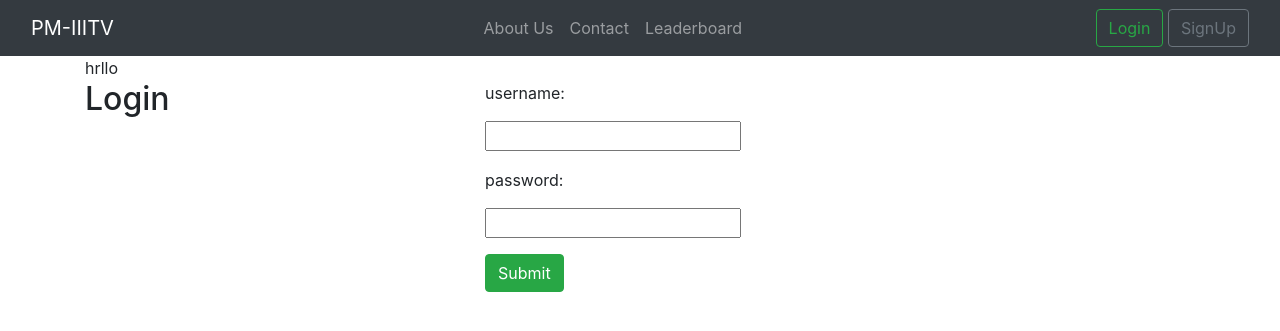
After one commit to verma1997/IIITV_Project-_Museum, a Django app: page /login/ in a window 1280 px wide. The commit adds this page. Shown: the top 331 px of the page. Run offline with Django 3.2, Linux system fonts and the light colour scheme; some libraries are stand-ins or nearby versions.

Commit message:
added templates
Signed-off-by: Chetanya <chetanyashrimalie5@gmail.com>

```diff
--- a/Project/App/forms.py
+++ b/Project/App/forms.py
@@ -5,12 +5,12 @@ from django.contrib.auth.models import User
 class LoginForm(forms.Form):
     """Provides form for User model"""
 
-    email = forms.CharField(label='email')
+    username = forms.CharField(label='username')
     password = forms.CharField(label='password', widget=forms.PasswordInput)
 
     class Meta:
         model = User
-        fields = ['email', 'password']
+        fields = ['username', 'password']
 
 
 class RegisterForm(forms.ModelForm):
--- a/Project/App/urls.py
+++ b/Project/App/urls.py
@@ -4,7 +4,7 @@ from App import views
 
 app_name = "App"
 urlpatterns = [
-    url(r'^$', views.index, name='Index'),
+    url(r'^$', views.index, name='index'),
     url(r'^register/$', views.RegisterFormView.as_view(), name='register'),
     url(r'^login/$', views.LoginFormView.as_view(), name='login'),
     url(r'^logout/$', views.signout, name='logout')
--- a/Project/App/views.py
+++ b/Project/App/views.py
@@ -9,8 +9,7 @@ from App.models import Project
 
 
 def index(request):
-    return HttpResponse("Home")
-
+    return render(request, 'index.html')
 
 
 class LoginFormView(View):
@@ -22,6 +21,7 @@ class LoginFormView(View):
     # sends query and form on request
     def get(self, request):
         form = self.form_class(None)
+        print(form)
         return render(request, self.template_name,
                       {'form': form})
 
@@ -39,10 +39,11 @@ class LoginFormView(View):
             if user is not None:
                 login(request, user)
                 messages.success(request, "Logged in Successfully")
+                print(request.user)
                 return redirect('/')
             else:
                 messages.error(request, "Incorrect Credentials")
-                return redirect('chat_app:login')
+                return redirect('App:login')
         else:
             messages.error(request, "Incorrect credentials")
             return render(request, self.template_name, {'form': form})
@@ -91,4 +92,4 @@ class RegisterFormView(View):
 def signout(request):
     """logs out the user on request"""
     logout(request)
-    return redirect('chat_app:index')
+    return redirect('App:index')
--- a/Project/template/base.html
+++ b/Project/template/base.html
@@ -16,28 +16,28 @@
 
     <!-- Latest compiled JavaScript -->
     <script src="https://maxcdn.bootstrapcdn.com/bootstrap/4.1.3/js/bootstrap.min.js"></script>
-    <link rel="stylesheet" type="text/css" href="{% static 'main.css' %}"
+    <link rel="stylesheet" type="text/css" href="{% static 'main.css' %}">
 
   <body>
       <nav class="navbar navbar-expand-sm bg-dark navbar-dark">
         <div class="container-fluid">
-          <a href="{% url 'home' %}"class="navbar-brand" style="color: white">PM-IIITV</a>
+          <a href="/"class="navbar-brand" style="color: white">PM-IIITV</a>
           <ul class="navbar-nav">
-            <li class="nav-item"><a href="#" class="nav-link">About Us</a></li>
-            <li class="nav-item"><a href="#" class="nav-link">Contact</a></li>
-            <li class="nav-item"><a href="#" class="nav-link">Leaderboard</a></li>
+            <li class="nav-item"><a href="/about" class="nav-link">About Us</a></li>
+            <li class="nav-item"><a href="/contact" class="nav-link">Contact</a></li>
+            <li class="nav-item"><a href="/leaderboard" class="nav-link">Leaderboard</a></li>
             <!--<li class="nav-item"><a href="#" class="nav-link">Past Recruiter</a></li>
             <li class="nav-itme"><a href="#" class="nav-link">Contact</a></li>-->
           </ul>
           <ul class="nav justify-content-end">
             <li class="nav-item">
               <!--<a href="#" class="btn btn-outline-success nav-link">Login</a>-->
-              <a href="{% url 'login' %}"><button type="button" class="btn btn-outline-success">Login</button></a>
+              <a href="/login"><button type="button" class="btn btn-outline-success">Login</button></a>
             </li>
             &nbsp
             <li class="nav-item">
               <!--<a href="#" class="btn btn-outline-primary nav-link">SignUp</a>-->
-              <a href="{% url 'signup' %}"><button type="button" class="btn btn-outline-secondary">SignUp</button></a>
+              <a href="/register"><button type="button" class="btn btn-outline-secondary">SignUp</button></a>
             </li>
           </ul>
         </div>
--- /dev/null
+++ b/Project/template/form_login.html
@@ -0,0 +1,55 @@
+{% extends 'base.html' %}
+{% block title %}Login{% endblock %}
+{% block content %}
+hrllo
+    {% if messages %}
+        <ul class="messages">
+            <!--looping through messages-->
+            {% for message in messages %}
+                <div class="alert alert-info alert-dismissable">
+                    <button type="button" class="close" data-dismiss="alert"
+                            aria-hidden="true">&times;
+                    </button>
+                    {{ message }}
+                </div>
+                {# <li{% if message.tags %}#}
+                {# class="{{ message.tags }}"{% endif %}>{{ message }}</li>#}
+            {% endfor %}
+        </ul>
+    {% endif %}
+    <div class="container">
+        <div class="row">
+            <h2 style="text-align: center;">Login</h2>
+            <hr>
+            <br>
+            <div class="col-md-2"></div>
+            <div class="col-md-8  col-sm-12">
+
+                <!-- Displaying Form -->
+                <div>
+                    {% for field in form %}
+                        <form class="form-horizontal" action="" method="post"
+                              enctype="multipart/form-data">
+                        {% csrf_token %}
+                        <div class="form-group">
+                            <div class="col-sm-offset-2 col-sm-10">
+                                <div class="text-danger small">{{ field.errors }}</div>
+                            </div>
+                            <label class="control-label col-sm-2">{{ field.label_tag }}</label>
+                            <div class="col-sm-10">{{ field }}</div>
+                        </div>
+                    {% endfor %}
+                    <div class="form-group">
+                        <div class="col-sm-offset-2 col-sm-10">
+                            <button type="submit" class="btn btn-success">Submit
+                            </button>
+                        </div>
+                    </div>
+                </div>
+                <!-- Displaying Form -->
+                </form>
+            </div>
+            <div class="col-md-2"></div>
+        </div>
+    </div>
+{% endblock %}
```
Also changed, not shown: Project/template/form_register.html (added, +52 -0 lines), Project/template/index.html (+2 -6 lines).
